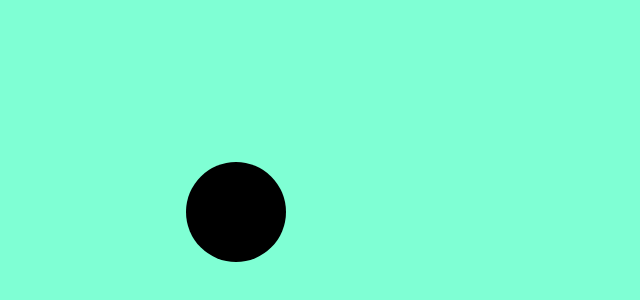
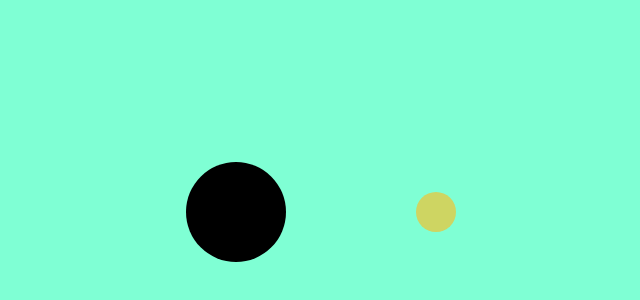
Before and after one commit to bimo-aqces/Planet-Try, a plain HTML site: page index.html in a window 1280 px wide. Shown: the part 188-488 px from the top of the page, without its empty margins (404-1044 px from the left). Drawn offline with Linux system fonts and the light colour scheme.

Commit message:
adding planet

```diff
--- a/index.html
+++ b/index.html
@@ -36,9 +36,17 @@
         let sx = canvas.width / 2;
         let sy = canvas.height / 2;
 
+        let px = sx + 200;
+        let py = sy;
+
         ctx.beginPath();
         ctx.arc(sx, sy, 50, 0, Math.PI*2);
         ctx.fillStyle = "#000000";
+        ctx.fill();
+
+        ctx.beginPath();
+        ctx.arc(px, py, 20, 0, Math.PI*2);
+        ctx.fillStyle = "#CED562";
         ctx.fill();
 
 
```
